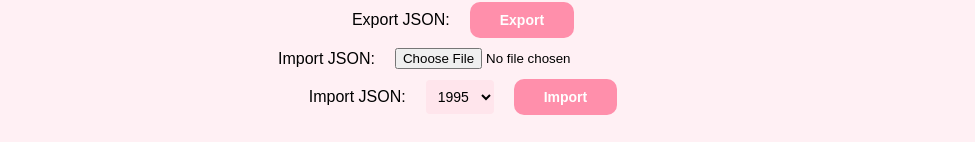
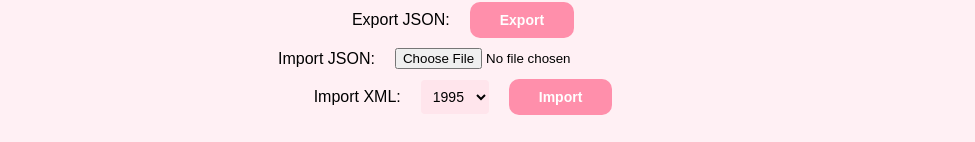
Before and after one commit to DawidGrabek/system-integration-project, a React (Create React App) app in the folder client/: page / in a window 1280 px wide. Shown: the part 848-990 px from the top of the page, without its empty margins (177-1152 px from the left). Built offline with nearby package versions, Linux system fonts and the light colour scheme; no server answers; sample sign-in values are in the browser's storage.

Commit message:
Remove unecessery lines

```diff
--- a/client/src/components/organisms/DataExchange/DataExchange.js
+++ b/client/src/components/organisms/DataExchange/DataExchange.js
@@ -34,8 +34,6 @@ const DataExchange = ({
   setInflation,
 }) => {
   const [selectedYear, setSelectedYear] = useState('1995')
-  const [JSONFile, setJSONFile] = useState(null)
-
   const handleYearChange = (event) => {
     setSelectedYear(event.target.value)
   }
@@ -96,7 +94,7 @@ const DataExchange = ({
       </DataExchangeItem>
 
       <DataExchangeItem>
-        <span>Import JSON:</span>
+        <span>Import XML:</span>
         <select
           name="xmlYear"
           id="xmlYear"
--- a/client/src/components/organisms/ExpenseExpenditureChart/ExpenseExpenditureChart.js
+++ b/client/src/components/organisms/ExpenseExpenditureChart/ExpenseExpenditureChart.js
@@ -34,8 +34,8 @@ const ExpenseChart = ({ expenseExpenditure }) => {
         type="monotone"
         dataKey="Total_General_Government_Expenditure"
         stroke="#723d46"
-        dot={true}
-        fill="#723d46"
+        dot={false}
+        // fill="#723d46"
       />
     </LineChart>
   )
--- a/client/src/components/organisms/ExpenseProduct/ExpenseProduct.js
+++ b/client/src/components/organisms/ExpenseProduct/ExpenseProduct.js
@@ -34,7 +34,7 @@ const ExpenseProduct = ({ expenseProduct }) => {
         type="monotone"
         dataKey="Gross_Domestic_Product"
         stroke="#568A67"
-        // dot={true}
+        dot={false}
         // fill="#568A67"
       />
     </LineChart>
--- a/client/src/components/organisms/InflationChart/InflationChart.js
+++ b/client/src/components/organisms/InflationChart/InflationChart.js
@@ -39,7 +39,7 @@ const InflationChart = ({ inflation }) => {
         type="monotone"
         dataKey="Inflation"
         stroke="#FB6F92"
-        // dot={true}
+        dot={false}
         // fill="#FB6F92"
       />
     </LineChart>
--- a/client/src/hooks/useApi.js
+++ b/client/src/hooks/useApi.js
@@ -19,7 +19,6 @@ export const ApiProvider = ({ children }) => {
   const signIn = async (formData) => {
     try {
       const response = await AxiosApi.post('/api/v1/users/login', formData)
-      console.log(response)
       setUser(response.data)
       localStorage.setItem('token', response.data)
     } catch (error) {
```
